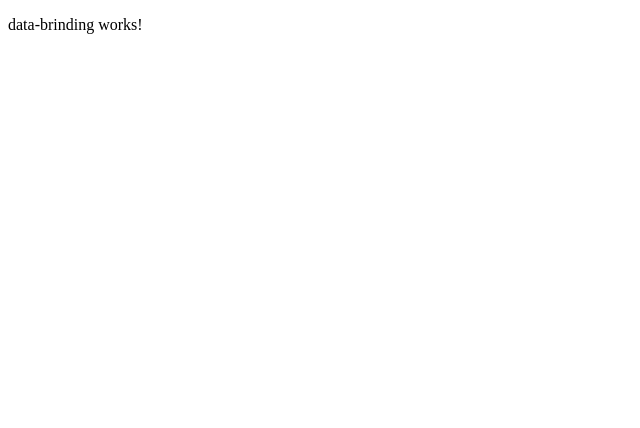
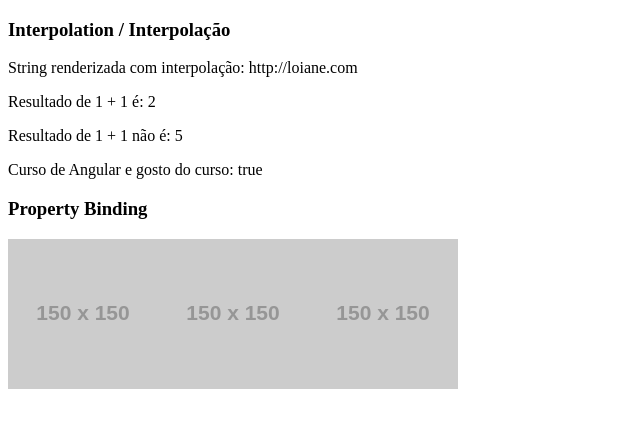
Before and after one commit to dougcarrico/teste-angular, an Angular app: page / in a window 1280 px wide. Shown: the top 428 px of the page, without its empty margins (0-640 px from the left). Built offline with nearby package versions, Linux system fonts and the light colour scheme.

Commit message:
data-binding

```diff
--- a/src/app/data-brinding/data-brinding.component.html
+++ b/src/app/data-brinding/data-brinding.component.html
@@ -1,3 +1,19 @@
-<p>
-  data-brinding works!
-</p>
+<section class="property-binding">
+
+<article>
+  <h3> Interpolation / Interpolação</h3>
+  <p>String renderizada com interpolação: {{ url }}</p>
+  <p>Resultado de 1 + 1 é: {{ 1 + 1 }}</p>
+  <p>Resultado de 1 + 1 não é: {{ 1 + 1 + getValor() }}</p>
+  <p>Curso de Angular e gosto do curso: {{ cursoAngular && getCurtirCurso() }}</p>
+</article>
+
+<article>
+  <h3>Property Binding</h3>
+  <img src="{{ urlImagem }}" alt="">
+  <img [src]="urlImagem" alt="">
+  <img src="https://via.placeholder.com/150" alt="">
+
+
+</article>
+</section>
--- a/src/app/data-brinding/data-brinding.component.ts
+++ b/src/app/data-brinding/data-brinding.component.ts
@@ -7,7 +7,22 @@
 })
 export class DataBrindingComponent implements OnInit {
 
-  constructor() { }
+  url: string = 'http://loiane.com';
+  cursoAngular: boolean = true;
+  urlImagem = 'https://via.placeholder.com/150';
+
+
+
+  getValor(){
+    return 3;
+  }
+
+  getCurtirCurso(){
+    return true;
+  }
+
+  constructor() {
+  }
 
   ngOnInit() {
   }
```
